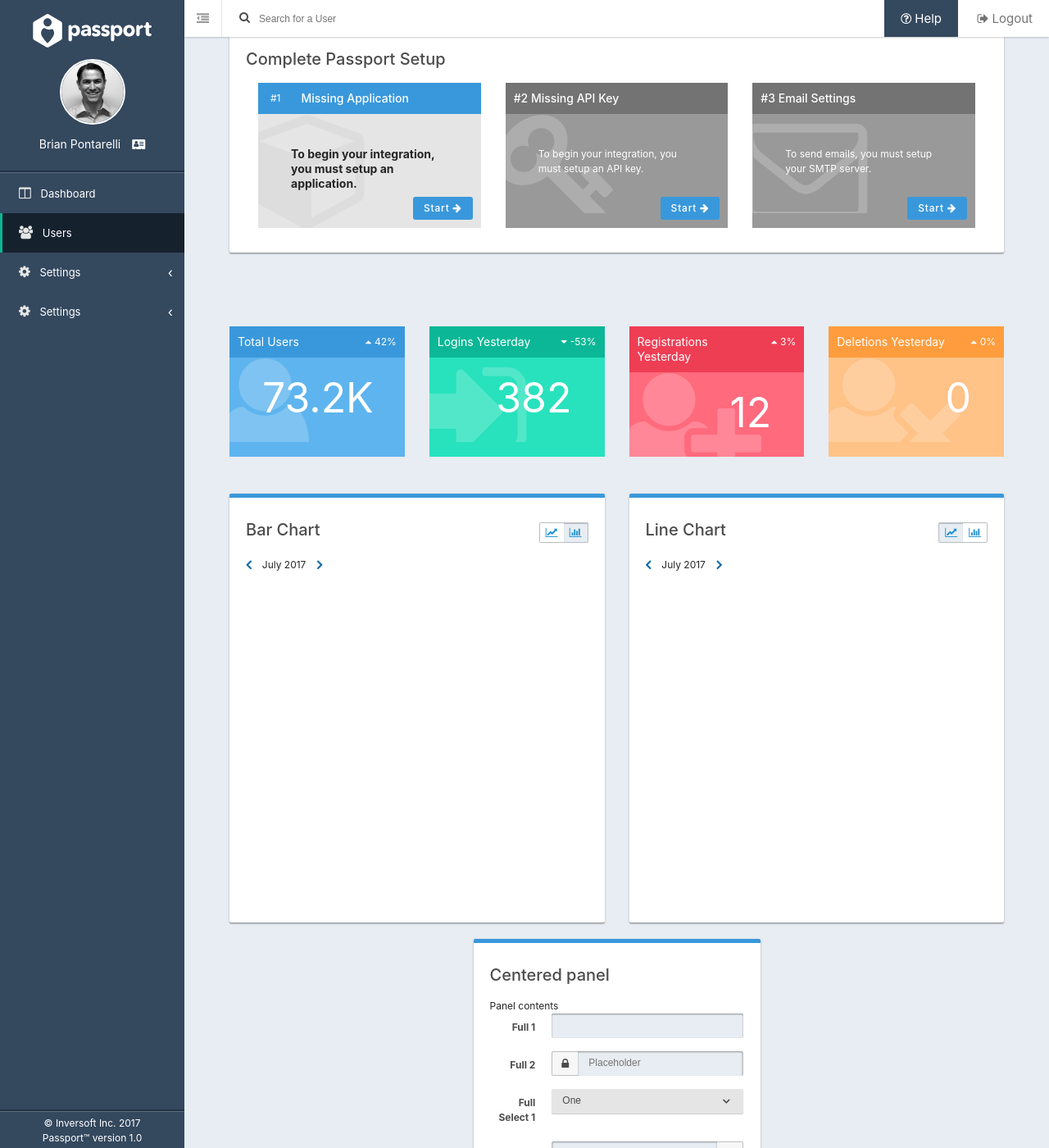
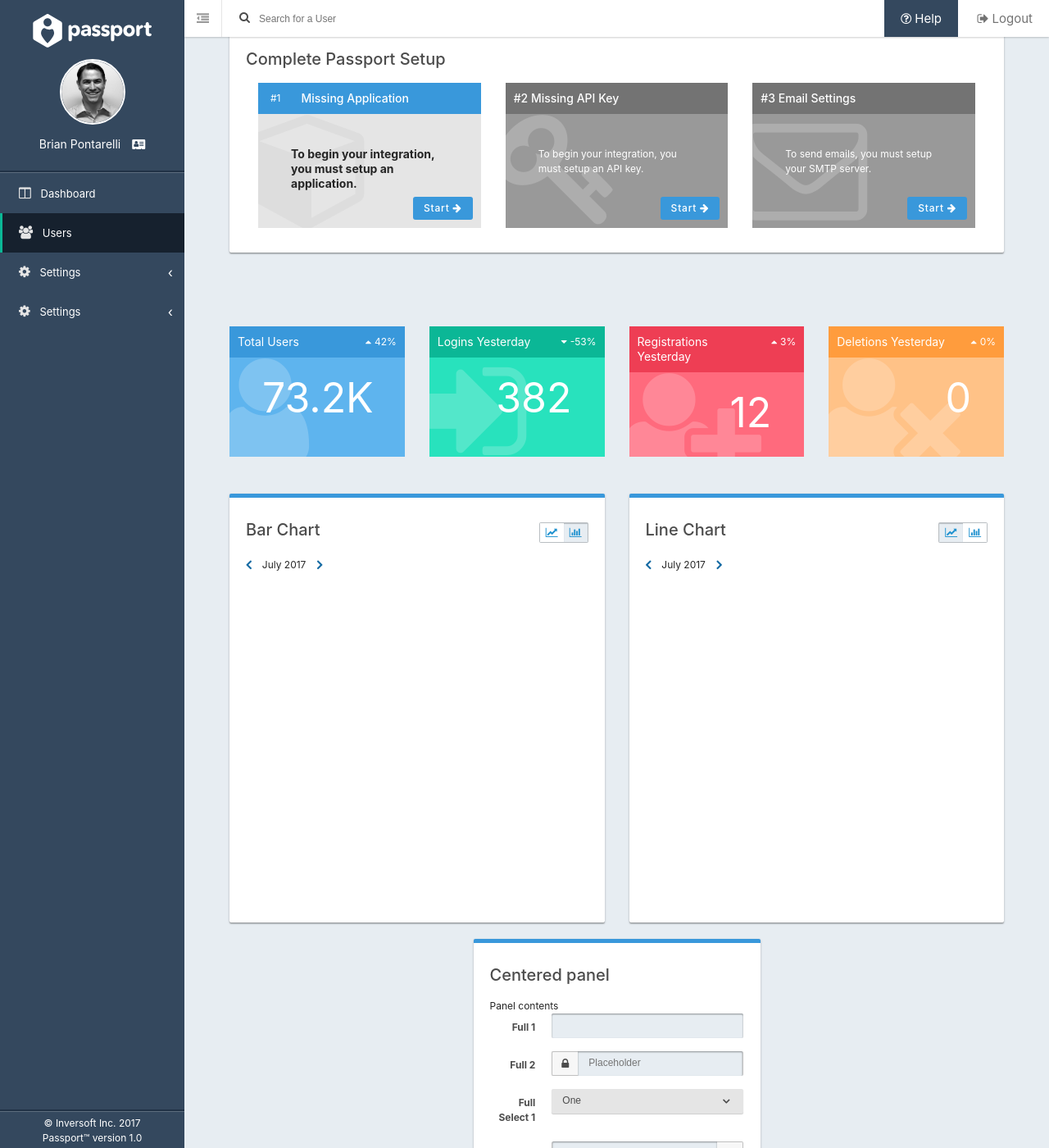
Before and after one commit to FusionAuth/fusionauth-style, a Jekyll site: the page built from index.md, in a window 1280 px wide and 1400 px high, scrolled down 424 px. Shown: the whole window at 82% size. Built offline with Jekyll 4.4.1, drawn with Linux system fonts in a browser that asks for light colours.

Commit message:
Fixed another display issue with cards

```diff
--- a/_sass/cards.scss
+++ b/_sass/cards.scss
@@ -12,6 +12,7 @@
 .card {
   margin-bottom: 10px;
   position: relative;
+  overflow: hidden;
 
   header {
     display: flex;
@@ -55,7 +56,6 @@
 
   > main {
     align-items: center;
-    overflow: hidden;
     padding: 40px;
     position: relative;
 
```
